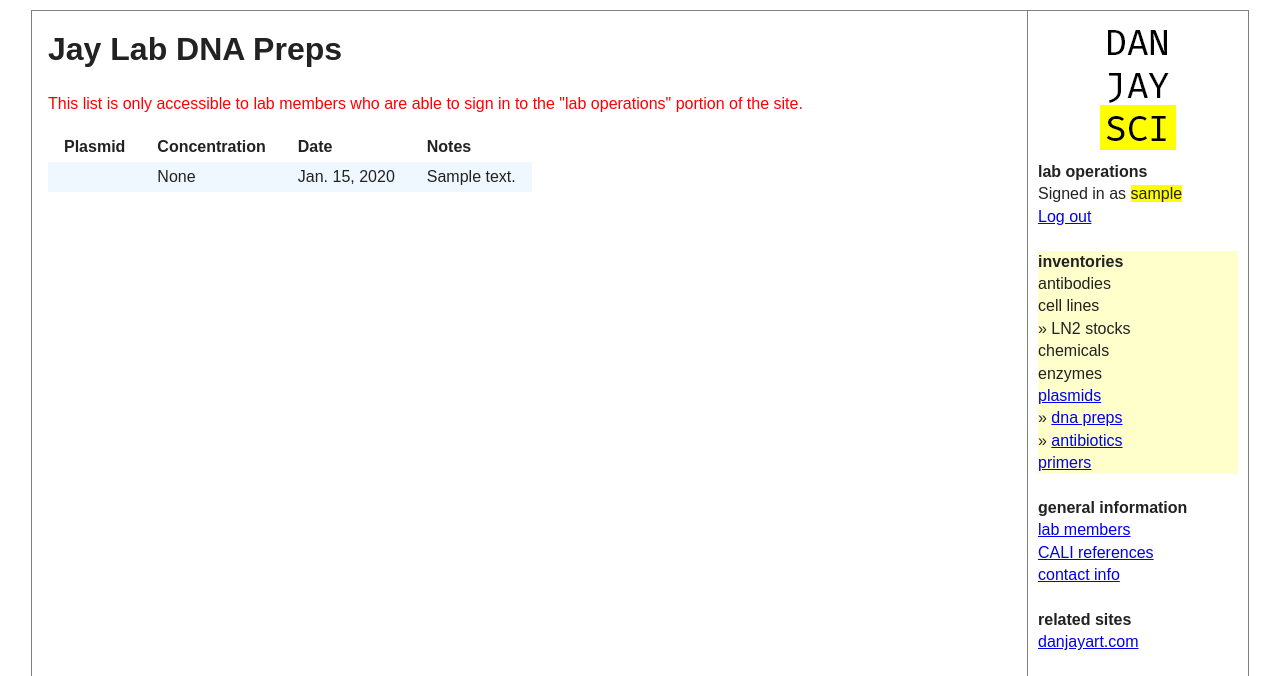
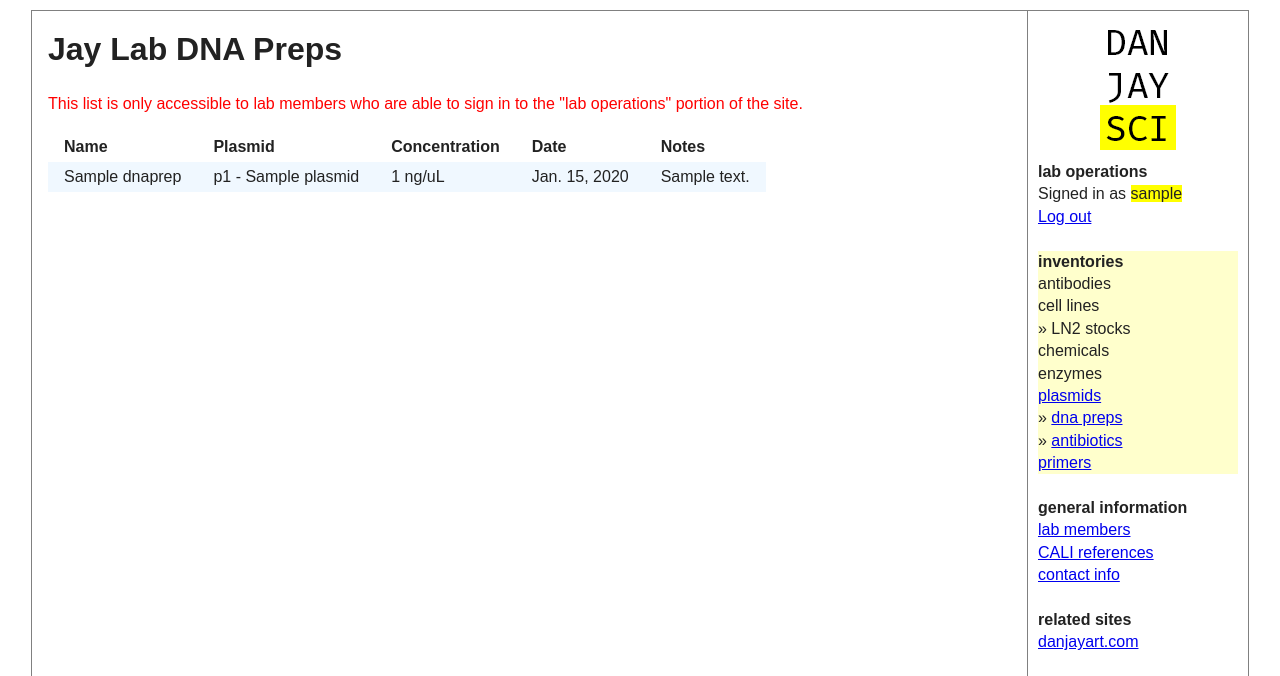
Before and after one commit to danielsenhwong/danjaysci_old, a Django app: page /plasmids/preps/ in a window 1280 px wide. Shown: the top 676 px of the page. Run offline with Django 3.2, Linux system fonts and the light colour scheme; a user stored in the database is signed in; tables that the repository leaves empty hold one stand-in row (values such as "Sample post"); some libraries are stand-ins or nearby versions.

Commit message:
tweaking dnaprep model

```diff
--- a/website_django/plasmids/models.py
+++ b/website_django/plasmids/models.py
@@ -182,10 +182,9 @@ class dnaPrep(models.Model):
     verbose_name = "DNA prep"
 
   def __unicode__(self):
-    output = '%s, %s %d uL @ %d ng/uL' % (
-      self.plasmid,
+    output = '%s, %s, %d ng/uL' % (
+      self.name,
       self.prep_date,
-      self.elution_volume_ul,
       self.dna_conc,
     )
 
@@ -198,6 +197,8 @@ class dnaPrep(models.Model):
     output = '%d ng/uL' % (
       self.dna_conc,
     )
+
+    return output
 
 class SelectionAntibiotic(models.Model):
   name = models.CharField(
--- a/website_django/plasmids/templates/preps/index.html
+++ b/website_django/plasmids/templates/preps/index.html
@@ -9,6 +9,7 @@ to the "lab operations" portion of the site.</span></p>
 {% if prep_list %}
 <table>
   <tr class="header">
+    <td>Name</td>
     <td>Plasmid</td>
     <td>Concentration</td>
     <td>Date</td>
@@ -16,7 +17,8 @@ to the "lab operations" portion of the site.</span></p>
   </tr>
   {% for p in prep_list %}
     <tr class="{{ forloop.counter|divisibleby:2|yesno:'even,odd' }}">
-      <td class="nowrap">{{ p.plasmid.name_str }}</td>
+      <td class="nowrap">{{ p.name }}</td>
+      <td>{{ p.plasmid }}</td>
       <td>{{ p.dna_conc_str }} </td>
       <td>{{ p.prep_date }}</td>
       <td>{{ p.notes }}</td>
```
